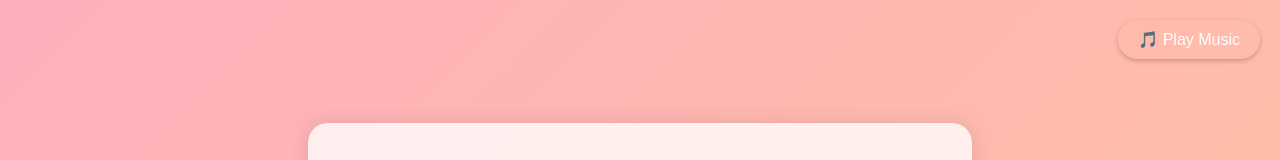
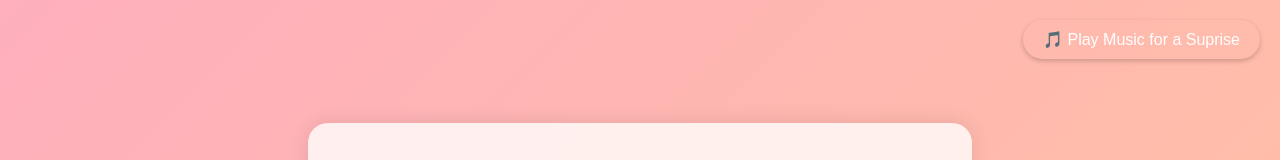
Before and after one commit to alfah101/happy-bday-sofiya, a plain HTML site: page index.html in a window 1280 px wide. Shown: the top 160 px of the page. Drawn offline with Linux system fonts and the light colour scheme.

Commit message:
Update index.html

```diff
--- a/index.html
+++ b/index.html
@@ -22,7 +22,7 @@
 
         <!-- Music Player -->
         <div id="musicControls" class="music-controls">
-            <button id="musicToggle" class="music-btn">🎵 Play Music</button>
+            <button id="musicToggle" class="music-btn">🎵 Play Music for a Suprise</button>
             <audio id="bgMusic" loop>
                 <source id="musicSource" type="audio/mpeg">
                 Your browser does not support the audio element.
```
